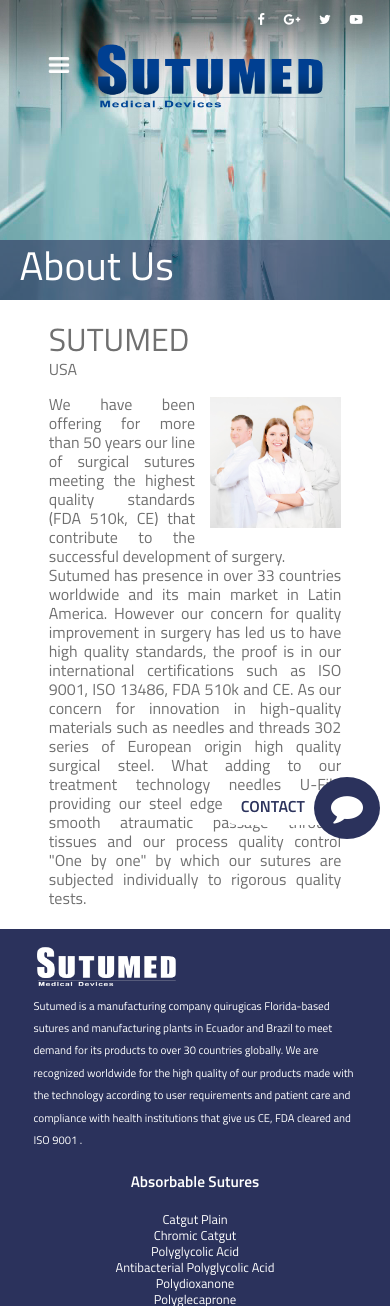
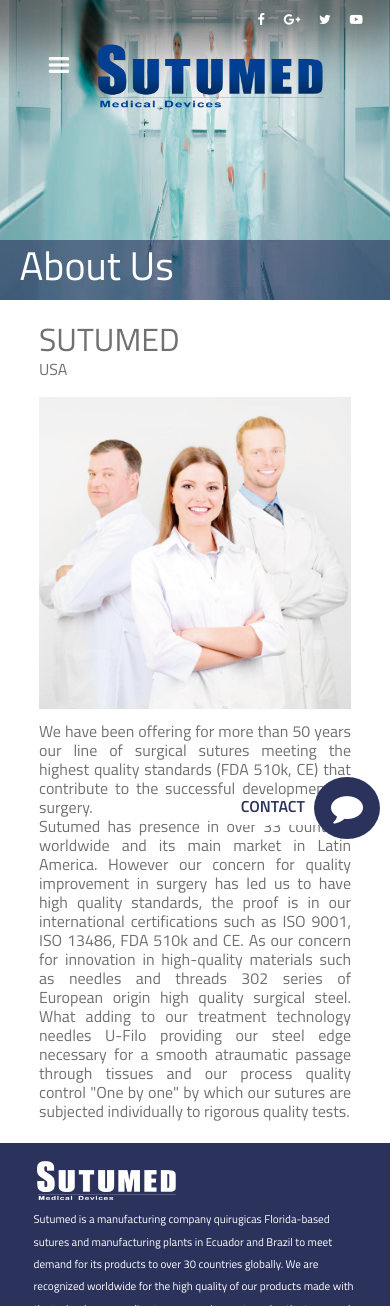
Before and after one commit to BRANDEMMA/sutumed, a PHP site: page /nosotros.php in a window 390 px wide. Shown: the top 1306 px of the page. Run offline with PHP 8.4, Linux system fonts and the light colour scheme; some libraries are stand-ins or nearby versions.

Commit message:
responsive nosotros y suturas

```diff
--- a/css/estilos.css
+++ b/css/estilos.css
@@ -1186,6 +1186,11 @@ header{
     	padding-left: 5%;
 	}
 }
+@media(max-width: 900px){
+	.nuevos-productos{
+		width: 25%;
+	}
+}
 @media(max-width: 830px){
 	.menu-principal{
 		background-color: transparent;
@@ -1242,6 +1247,11 @@ header{
 		top: 35%;
 	}
 }
+@media(max-width: 650px){
+	.nuevos-productos{
+		width: 40%;
+	}
+}
 @media(max-width: 600px){
 	#slider .texto-slider{
 		top: 50%;
@@ -1252,6 +1262,13 @@ header{
 	#slider .logos-white{
 		margin-bottom: 10px;
 		width: 150px;
+	}
+	.contenido-nosotros{
+		width: 80%;
+	}
+	.img-nosotros1{
+		padding-bottom: 3%;
+		width: 50%;
 	}
 }
 @media(max-width: 565px){
@@ -1303,6 +1320,9 @@ header{
 		margin-bottom: 5%;
 		width: 60%;
 	}
+	.nuevos-productos{
+		width: 60%;
+	}
 }
 @media(max-width: 430px){
 	#slider .texto-slider{
@@ -1322,6 +1342,11 @@ header{
 	.contenido-mas-vendidas a{
 		width: 75%;
 	}
+	.img-nosotros1{
+		padding-bottom: 5%;
+		padding-left: 0;
+		width: 100%;
+	}
 }
 @media(max-width: 350px){
 	.logo img{
@@ -1330,5 +1355,8 @@ header{
 	.logo-texto img{
 		width: 60%;
 	}
+	.nuevos-productos{
+		width: 65%;
+	}
 }
 /*--==================== ESTILOS DEL RESPONSIVE (INICIA)========================--*/
```
